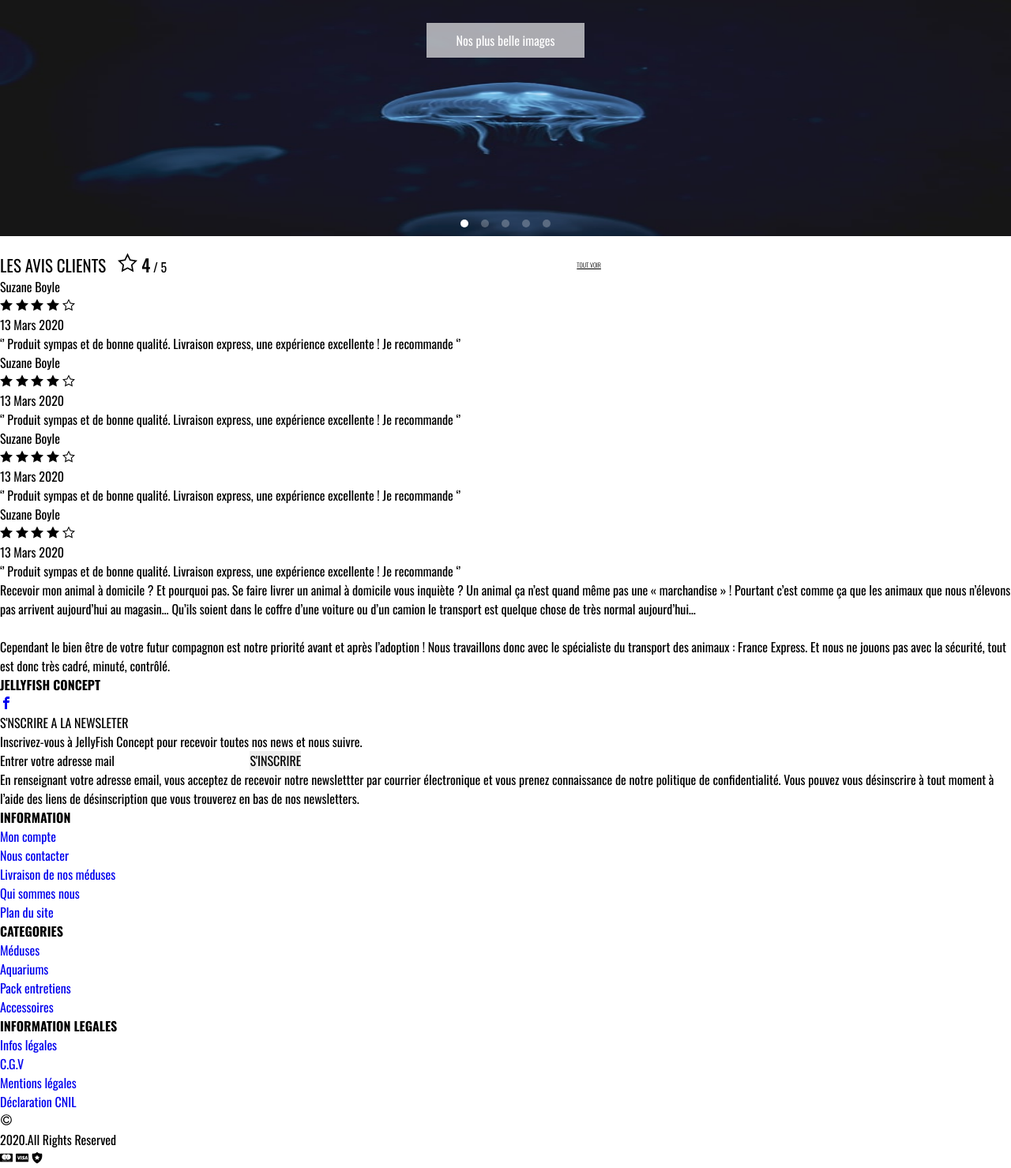
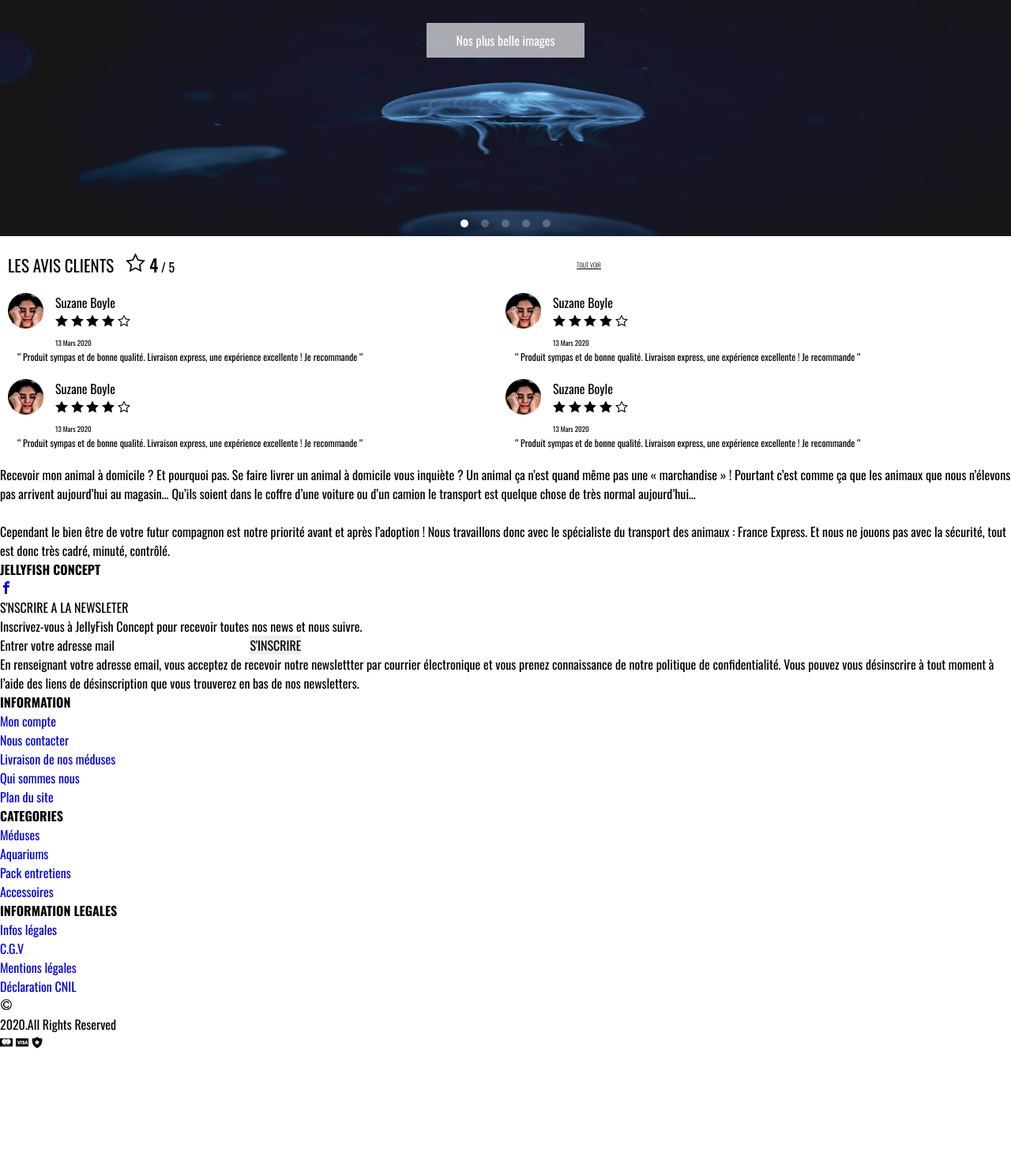
Before and after one commit to ivan-00/Integration_JELLYFICH, a PHP site: page / in a window 1280 px wide. Shown: the part 1267-2746 px from the top of the page at 79% size. After the commit the page ends 2594 px from the top, so only its background shows below. Run offline with PHP 8.4, Linux system fonts and the light colour scheme; some libraries are stand-ins or nearby versions.

Commit message:
avis clients

```diff
--- a/index.html
+++ b/index.html
@@ -242,9 +242,10 @@
           <p><span>4</span> / 5</p>
           <a href="#">TOUT VOIR</a>
         </div>
+        <div class="section_customers_opinion">
           <article>
-          <div>
-            <div class="img-avis"></div>
+            <div class="article_customers_opinion-bloc_title">
+              <img src="img/mob/portrait_1.png" alt="photo client" />
               <div>
                 <p>Suzane Boyle</p>
                 <div>
@@ -266,15 +267,15 @@
                 </div>
                 <time>13 Mars 2020</time>
               </div>
+            </div>
             <blockquote>
               ‘’ Produit sympas et de bonne qualité. Livraison express, une
               expérience excellente ! Je recommande ‘’
             </blockquote>
-          </div>
           </article>
           <article>
-          <div>
-            <div class="img-avis"></div>
+            <div class="article_customers_opinion-bloc_title">
+              <img src="img/mob/portrait_1.png" alt="photo client" />
               <div>
                 <p>Suzane Boyle</p>
                 <div>
@@ -296,15 +297,15 @@
                 </div>
                 <time>13 Mars 2020</time>
               </div>
+            </div>
             <blockquote>
               ‘’ Produit sympas et de bonne qualité. Livraison express, une
               expérience excellente ! Je recommande ‘’
             </blockquote>
-          </div>
           </article>
           <article>
-          <div>
-            <div class="img-avis"></div>
+            <div class="article_customers_opinion-bloc_title">
+              <img src="img/mob/portrait_1.png" alt="photo client" />
               <div>
                 <p>Suzane Boyle</p>
                 <div>
@@ -326,15 +327,15 @@
                 </div>
                 <time>13 Mars 2020</time>
               </div>
+            </div>
             <blockquote>
               ‘’ Produit sympas et de bonne qualité. Livraison express, une
               expérience excellente ! Je recommande ‘’
             </blockquote>
-          </div>
           </article>
           <article>
-          <div>
-            <div class="img-avis"></div>
+            <div class="article_customers_opinion-bloc_title">
+              <img src="img/mob/portrait_1.png" alt="photo client" />
               <div>
                 <p>Suzane Boyle</p>
                 <div>
@@ -356,14 +357,15 @@
                 </div>
                 <time>13 Mars 2020</time>
               </div>
+            </div>
             <blockquote>
               ‘’ Produit sympas et de bonne qualité. Livraison express, une
               expérience excellente ! Je recommande ‘’
             </blockquote>
+          </article>
         </div>
-        </article>
       </section>
-      <section>
+      <section class="section_livraison">
         <p>
           Recevoir mon animal à domicile ? Et pourquoi pas. Se faire livrer un
           animal à domicile vous inquiète ? Un animal ça n’est quand même pas
--- a/style.css
+++ b/style.css
@@ -265,11 +265,28 @@ ol.flickity-page-dots .dot {
 }
 /*  customers opinion*/
 .customers_opinion {
+  padding: 0 10px;
 }
 .bloc_customers_opinion {
   display: flex;
   align-items: baseline;
   margin-top: 20px;
+}
+.customers_opinion article {
+  width: 50%;
+}
+.section_customers_opinion {
+  display: flex;
+  flex-wrap: wrap;
+  margin-top: 20px;
+}
+.section_customers_opinion article {
+  margin-bottom: 20px;
+}
+.section_customers_opinion blockquote {
+  font-size: 12px;
+  padding: 0 12px;
+  text-align: justify;
 }
 .bloc_customers_opinion h4 {
   font-size: 21px;
@@ -292,3 +309,16 @@ ol.flickity-page-dots .dot {
   color: black;
   text-decoration-line: underline;
 }
+.article_customers_opinion-bloc_title {
+  display: flex;
+}
+.article_customers_opinion-bloc_title img {
+  margin-right: 15px;
+  width: 45px;
+  height: 45px;
+}
+.article_customers_opinion-bloc_title time {
+  font-size: 9px;
+  top: 6px;
+}
+/*  */
```
Also changed, not shown: img/Rectangle 110@2x.png (deleted), img/Tracé 105.png (deleted), img/mob/img_livraison.png (renamed from img/Rectangle 110.png), img/mob/portrait_1.png (renamed from img/Tracé 105@2x.png). Lines whose indentation alone changed are shown as unchanged.
